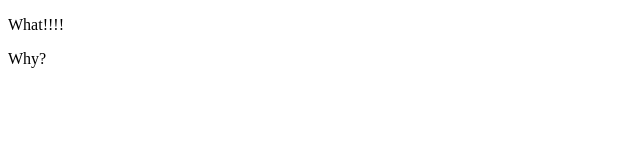
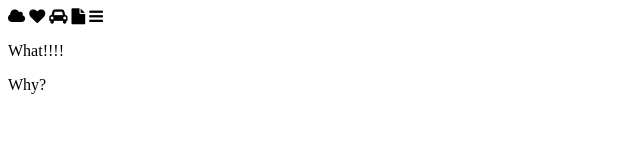
Before and after one commit to bpaksoy/Banu_collab, a plain HTML site: page index.html in a window 1280 px wide. Shown: the whole page, without its empty margins (0-640 px from the left). Drawn offline with Linux system fonts and the light colour scheme.

Commit message:
icons added

```diff
--- a/index.html
+++ b/index.html
@@ -2,9 +2,15 @@
 <html>
   <head>
     <meta charset="utf-8">
+    <link rel="stylesheet" href="https://cdnjs.cloudflare.com/ajax/libs/font-awesome/4.7.0/css/font-awesome.min.css">
     <title>Banu Collab</title>
   </head>
   <body>
+    <i class="fa fa-cloud"></i>
+    <i class="fa fa-heart"></i>
+    <i class="fa fa-car"></i>
+    <i class="fa fa-file"></i>
+    <i class="fa fa-bars"></i>
     <p>What!!!!</p>
     <p>Why?</p>
   </body>
```
